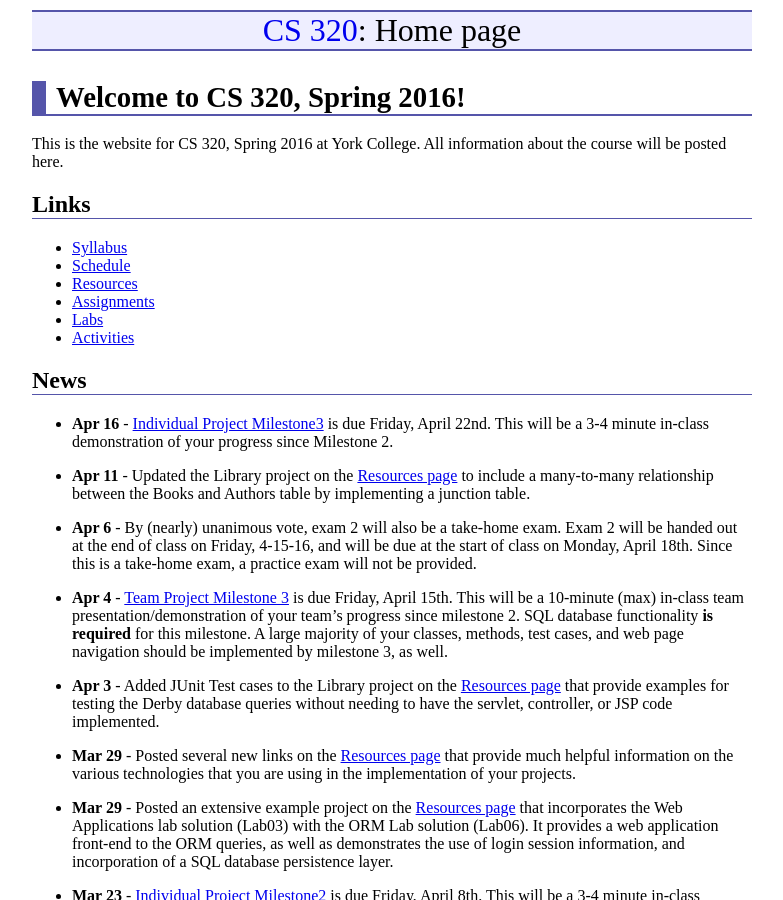
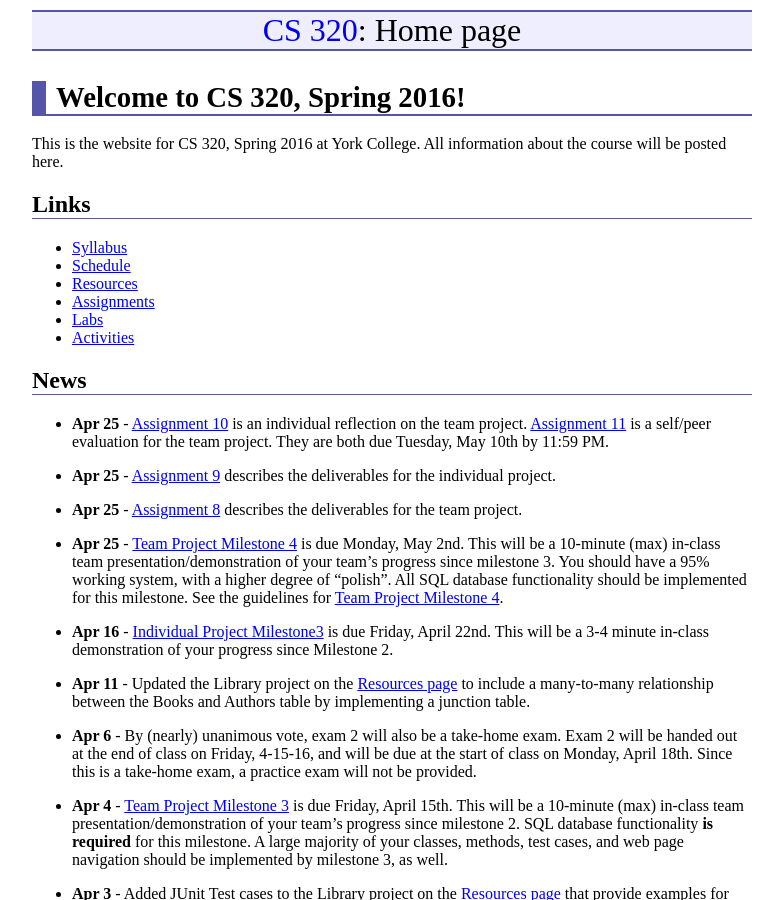
Before and after one commit to ycpcs/cs320-spring2016, a Jekyll site: the page built from index.md, in a window 1280 px wide and 900 px high. Shown: the whole window, without its empty margins (248-1031 px from the left). Built offline with Jekyll 4.4.1, drawn with Linux system fonts in a browser that asks for light colours.

Commit message:
updated shedule

```diff
--- a/assign/assign03.md
+++ b/assign/assign03.md
@@ -12,7 +12,7 @@ This document describes the expectations for each milestone.
 > Monday, Mar 21 | Milestone 1: Minimal Working System
 > Friday, Apr 1 | Milestone 2: Progress on features
 > Friday, Apr 15 | Milestone 3: "75%" Working System, Persistence using SQL database
-> Friday, Apr 29 | Milestone 4: "95%" Working System
+> Monday, May 2 | Milestone 4: "95%" Working System
 
 ## Expectations
 
--- a/index.md
+++ b/index.md
@@ -22,11 +22,14 @@ All information about the course will be posted here.
 ­-->
 
 ## News
-<!-- Commenting out last year's News - the dates have been updated for 2016.
-* **Apr 28** - [Assignment 10](assign/assign10.html) is an individual reflection on the team project.  [Assignment 11](assign/assign11.html) is a self/peer evaluation for the team project.  They are both due Tuesday, May 10th by 11:59 PM.
-* **Apr 22** - [Assignment 9](assign/assign09.html) describes the deliverables for the individual project.
-* **Apr 22** - [Assignment 8](assign/assign08.html) describes the deliverables for the team project.
-­-->
+
+* **Apr 25** - [Assignment 10](assign/assign10.html) is an individual reflection on the team project.  [Assignment 11](assign/assign11.html) is a self/peer evaluation for the team project.  They are both due Tuesday, May 10th by 11:59 PM.
+
+* **Apr 25** - [Assignment 9](assign/assign09.html) describes the deliverables for the individual project.
+
+* **Apr 25** - [Assignment 8](assign/assign08.html) describes the deliverables for the team project.
+
+* **Apr 25** - [Team Project Milestone 4](assign/assign03.html) is due Monday, May 2nd.  This will be a 10-minute (max) in-class team presentation/demonstration of your team's progress since milestone 3.  You should have a 95% working system, with a higher degree of "polish".  All SQL database functionality should be implemented for this milestone.  See the guidelines for [Team Project Milestone 4](assign/assign03.html).
 
 * **Apr 16** - [Individual Project Milestone3](assign/assign04.html) is due Friday, April 22nd.  This will be a 3-4 minute in-class demonstration of your progress since Milestone 2.
 
```
Also changed, not shown: schedule.md (+3 -3 lines).
